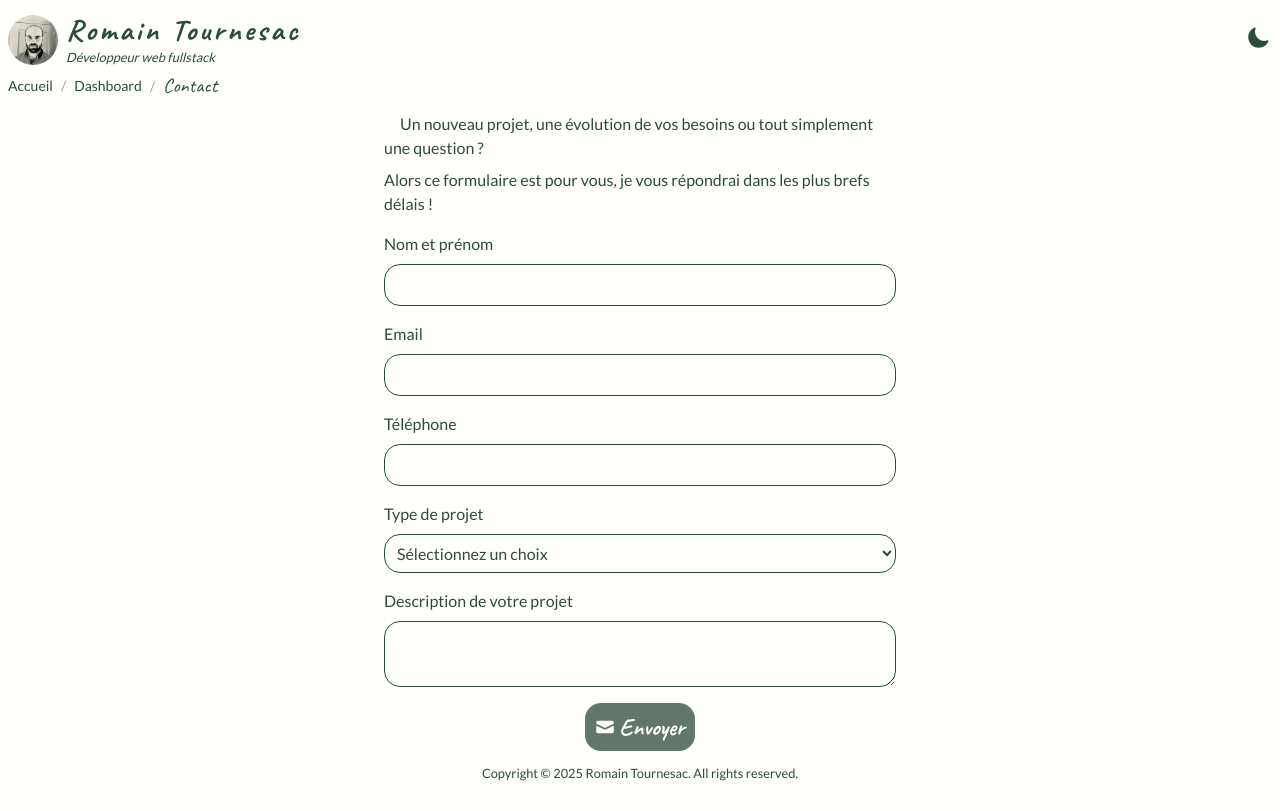
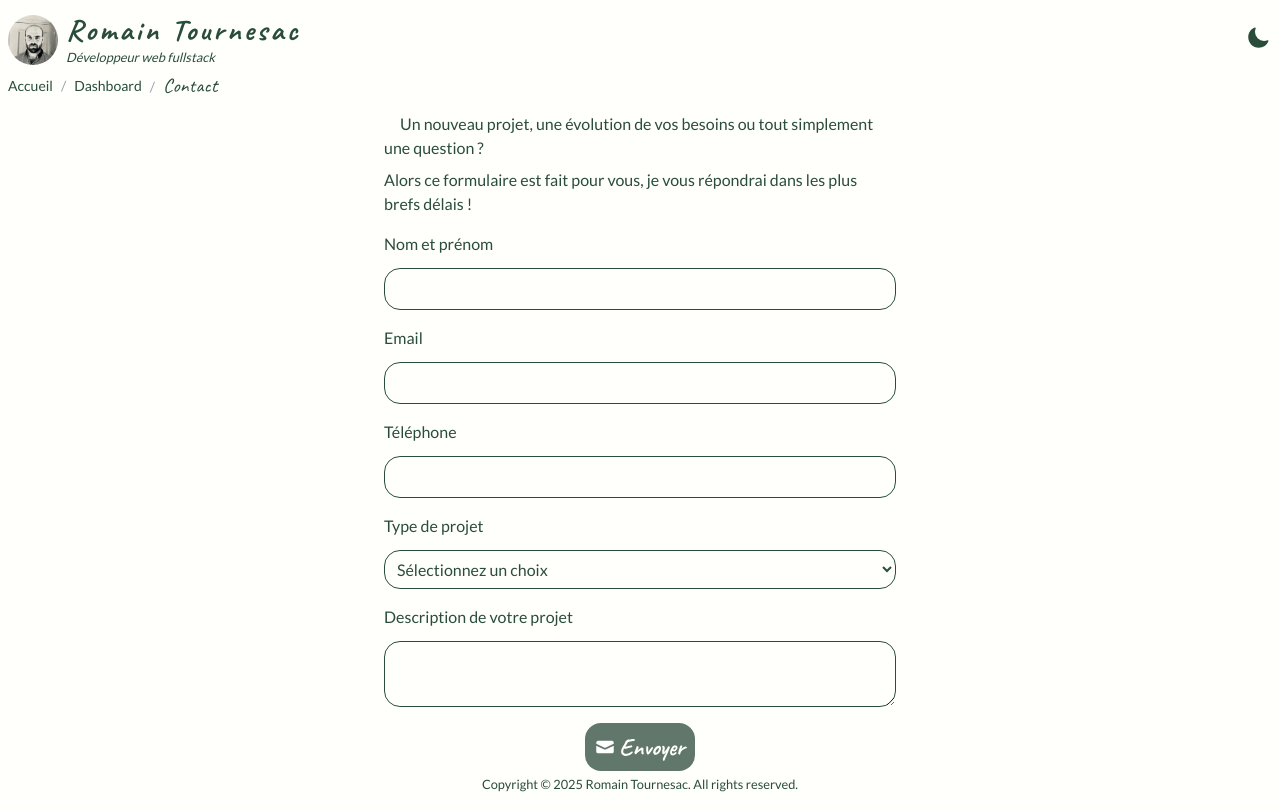
Before and after one commit to RmTrnsc/portfolio, a Next.js app: page /dashboard/contact in a window 1280 px wide. Built offline with nearby package versions, Linux system fonts and the light colour scheme.

Commit message:
style: Minor changes

```diff
--- a/src/app/components/form.tsx
+++ b/src/app/components/form.tsx
@@ -69,7 +69,7 @@ export default function Form<T extends FieldValues>({
         {fields
           .filter((field) => field.show)
           .map((field, index) => (
-            <Field key={index} className="grid gap-2">
+            <Field key={index} className="grid gap-3">
               <Label htmlFor={field.name}>{field.label}</Label>
               {field.type === "select" ? (
                 <Controller
--- a/src/app/dashboard/contact/page.tsx
+++ b/src/app/dashboard/contact/page.tsx
@@ -82,7 +82,7 @@ export default function Contact() {
     <main className="w-full max-w-lg mx-auto">
       <Form<ContactFormData>
         title="Un nouveau projet, une évolution de vos besoins ou tout simplement une question ?"
-        description="Alors ce formulaire est pour vous, je vous répondrai dans les plus brefs délais !"
+        description="Alors ce formulaire est fait pour vous, je vous répondrai dans les plus brefs délais !"
         fields={fields}
         onSubmit={handleSubmit}
         schema={contactSchema}
```
